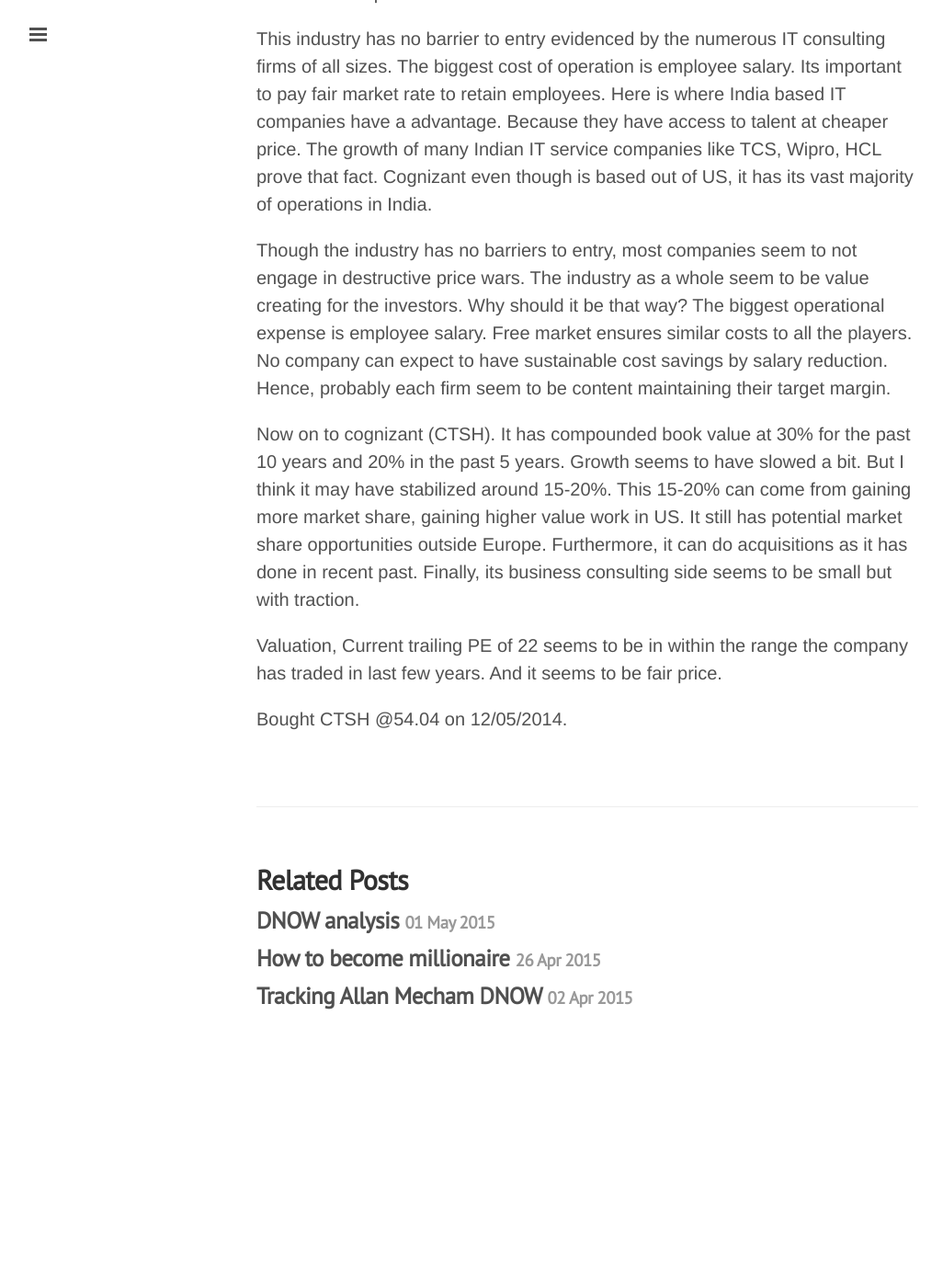
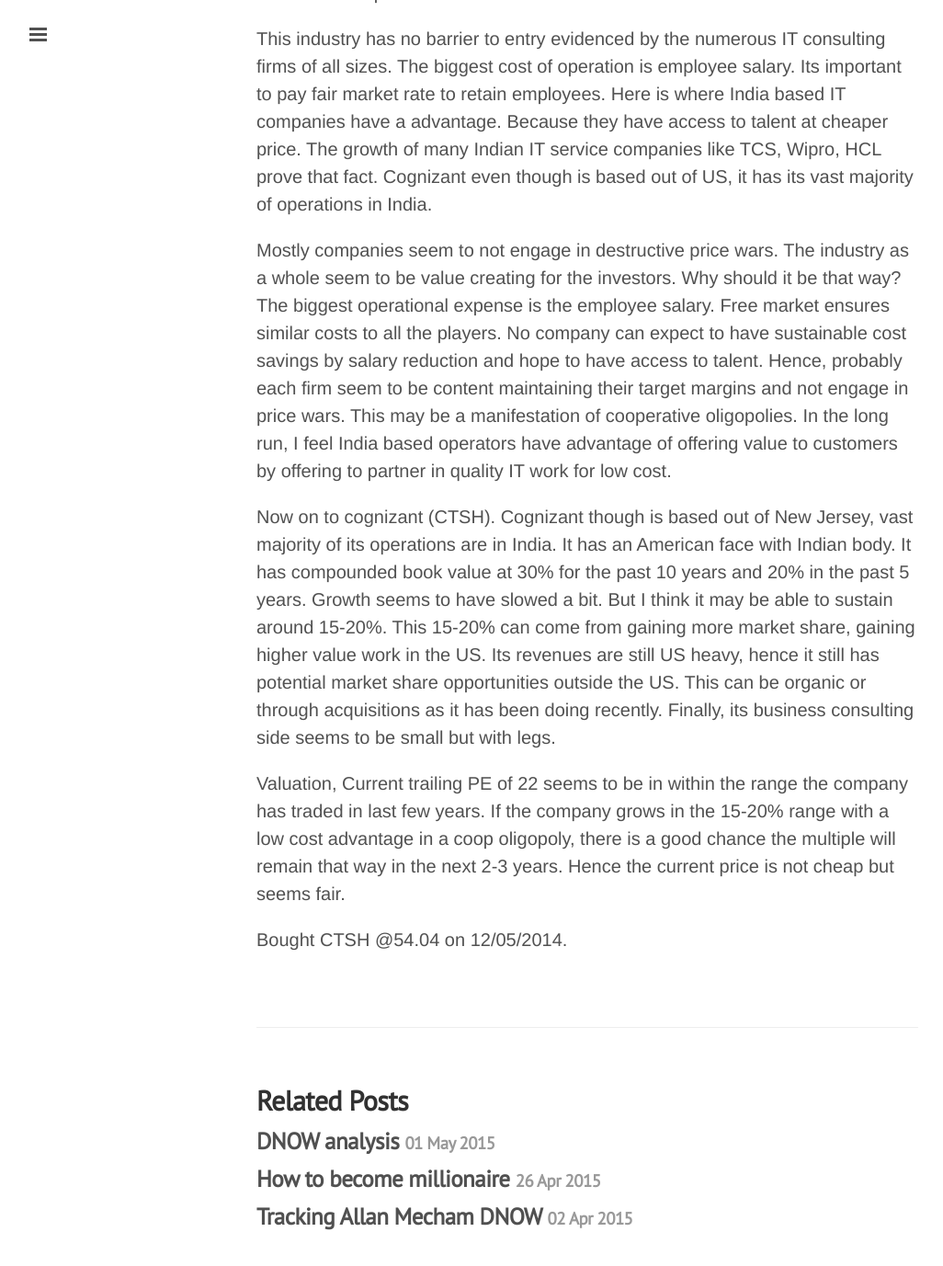
Before and after one commit to gitforwork2/gitforwork.github.io, a Jekyll site: the page built from _posts/2015-04-22-stock-cognizant-ctsh.md, in a window 1280 px wide and 1400 px high, scrolled down 646 px. Shown: the top 1377 px of the window at 92% size, without its empty margins (1-1027 px from the left). Built offline with Jekyll 4.4.1, drawn with Linux system fonts in a browser that asks for light colours; Markdown is read by kramdown in place of the engine named in the settings; before the commit the page ends 1806 px from its top, so only the background shows below that; some of the changed text lies outside the part shown.

Commit message:
cognizant edit

```diff
--- a/_posts/2015-04-22-stock-cognizant-ctsh.md
+++ b/_posts/2015-04-22-stock-cognizant-ctsh.md
@@ -22,21 +22,25 @@
 The growth of many Indian IT service companies like TCS, Wipro, HCL prove that fact. Cognizant even though is based out of US,
 it has its vast majority of operations in India.
 
-Though the industry has no barriers to entry, most companies seem to not engage in destructive price wars. The industry as a
-whole seem to be value creating for the investors.
+Mostly companies seem to not engage in destructive price wars. The industry as a whole seem to be value creating for the investors.
 Why should it be that way?
-The biggest operational expense is employee salary. Free market ensures similar costs to all the players.
-No company can expect to have sustainable cost savings by salary reduction.
-Hence, probably each firm seem to be content maintaining their target margin.
+The biggest operational expense is the employee salary. Free market ensures similar costs to all the players.
+No company can expect to have sustainable cost savings by salary reduction and hope to have access to talent.
+Hence, probably each firm seem to be content maintaining their target margins and not engage in price wars.
+This may be a manifestation of cooperative oligopolies. In the long run, I feel India based operators have advantage
+of offering value to customers by offering to partner in quality IT work for low cost.
 
-Now on to cognizant (CTSH). It has compounded book value at 30% for the past 10 years and 20% in the past 5 years.
-Growth seems to have slowed a bit. But I think it may have stabilized around 15-20%.
-This 15-20% can come from gaining more market share, gaining higher value work in US. It still has potential market share
-opportunities outside Europe. Furthermore, it can do acquisitions as it has done in recent past.
-Finally, its business consulting side seems to be small but with traction.
+Now on to cognizant (CTSH). Cognizant though is based out of New Jersey, vast majority of its operations are in India.
+It has an American face with Indian body.
+It has compounded book value at 30% for the past 10 years and 20% in the past 5 years.
+Growth seems to have slowed a bit. But I think it may be able to sustain around 15-20%.
+This 15-20% can come from gaining more market share, gaining higher value work in the US. Its revenues are still US heavy,
+hence it still has potential market share opportunities outside the US. This can be organic or through acquisitions as it has been
+doing recently. Finally, its business consulting side seems to be small but with legs.
 
 Valuation,
 Current trailing PE of 22 seems to be in within the range the company has traded in last few years.
-And it seems to be fair price.
+If the company grows in the 15-20% range with a low cost advantage in a coop oligopoly, there is a good
+chance the multiple will remain that way in the next 2-3 years. Hence the current price is not cheap but seems fair.
 
 Bought CTSH @54.04 on 12/05/2014.
```
